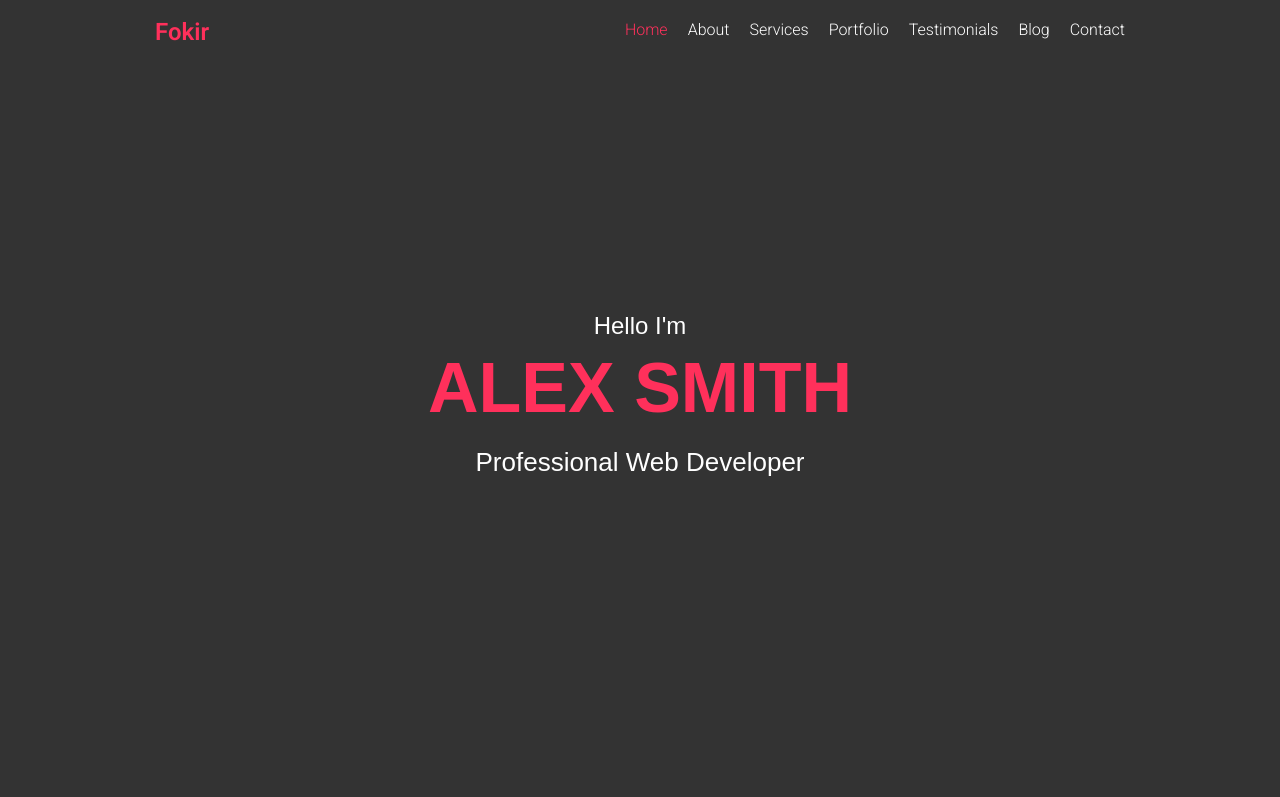
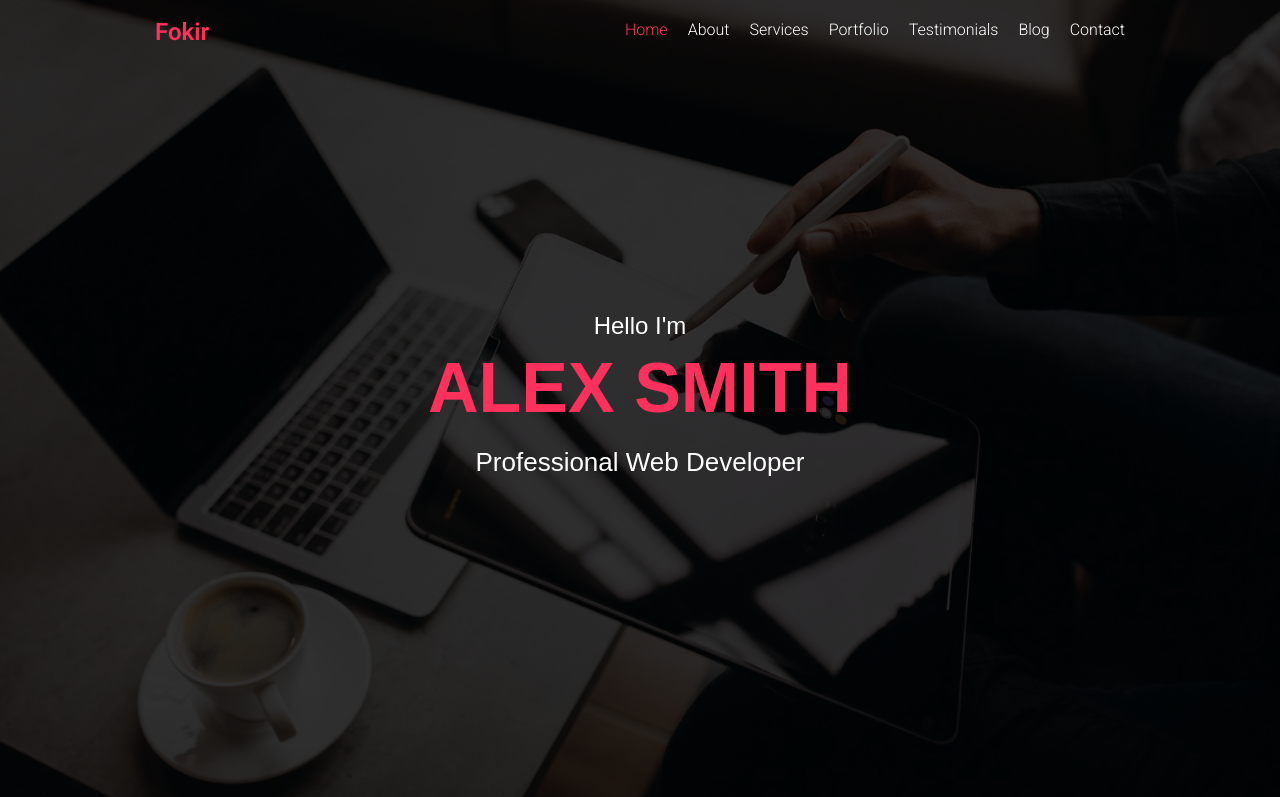
Before and after one commit to ahmeddarweesh2/Fokir---Personal, a plain HTML site: page index.html in a window 1280 px wide. Shown: the top 797 px of the page. Drawn offline with Linux system fonts and the light colour scheme; the site is published under a folder, as on GitHub Pages, so addresses that start at the root find nothing.

Commit message:
update background image of header

```diff
--- a/css/main.css
+++ b/css/main.css
@@ -105,7 +105,7 @@ li {
     transition: all 0.3s ease;
 }
 #header {
-    background-image: url(/images/header.jpeg);
+    background-image: url(../images/header.jpeg);
     background-size: cover;
     background-position: center center;
     background-repeat: no-repeat;
```
